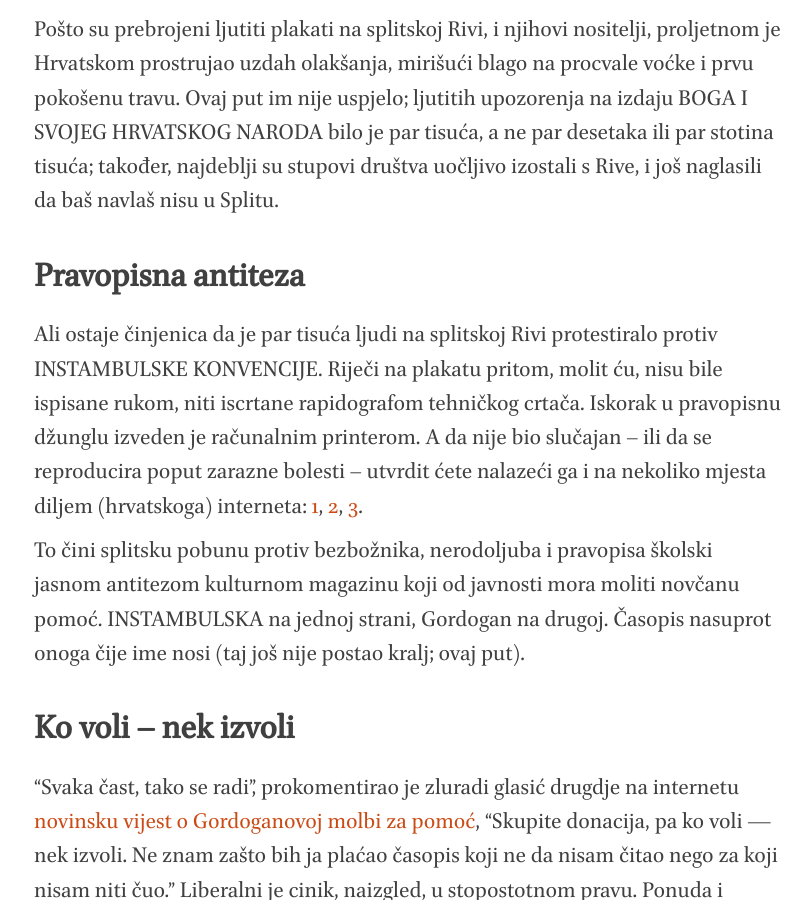
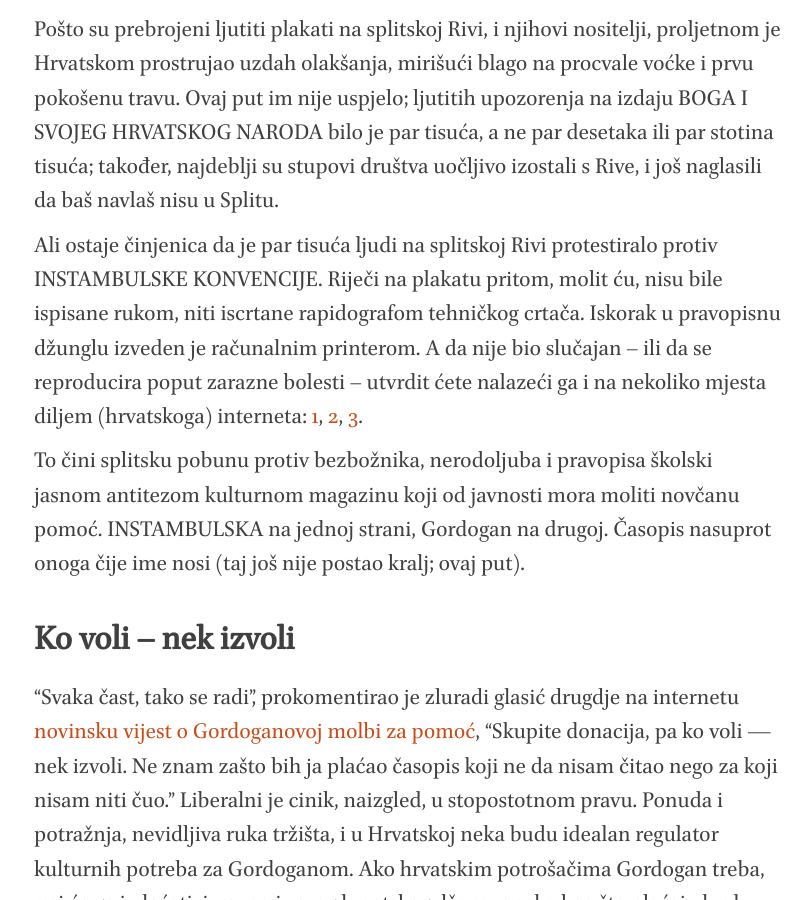
Before and after one commit to nevenjovanovic/nevenjovanovic.github.io, a Jekyll site: the page built from _posts/2018-04-16-instambulska.markdown, in a window 1280 px wide and 900 px high, scrolled down 991 px. Shown: the whole window, without its empty margins (231-1042 px from the left). Built offline with Jekyll 4.4.1, drawn with Linux system fonts in a browser that asks for light colours; nearby versions of some CDN libraries.

Commit message:
Remove second heading

```diff
--- a/_posts/2018-04-16-instambulska.markdown
+++ b/_posts/2018-04-16-instambulska.markdown
@@ -13,7 +13,7 @@
 
 Pošto su prebrojeni ljutiti plakati na splitskoj Rivi, i njihovi nositelji, proljetnom je Hrvatskom prostrujao uzdah olakšanja, mirišući blago na procvale voćke i prvu pokošenu travu. Ovaj put im nije uspjelo; ljutitih upozorenja na izdaju BOGA I SVOJEG HRVATSKOG NARODA bilo je par tisuća, a ne par desetaka ili par stotina tisuća; također, najdeblji su stupovi društva uočljivo izostali s Rive, i još naglasili da baš navlaš nisu u Splitu.
 
-# Pravopisna antiteza
+
 
 Ali ostaje činjenica da je par tisuća ljudi na splitskoj Rivi protestiralo protiv INSTAMBULSKE KONVENCIJE. Riječi na plakatu pritom, molit ću, nisu bile ispisane rukom, niti iscrtane rapidografom tehničkog crtača. Iskorak u pravopisnu džunglu izveden je računalnim printerom. A da nije bio slučajan -- ili da se reproducira poput zarazne bolesti -- utvrdit ćete nalazeći ga i na nekoliko mjesta diljem (hrvatskoga) interneta: [1](https://portal.braniteljski-forum.com/vijesti/hcsp-poziva-na-prosvjedni-skup-protiv-ratifikacije-instambulske-konvencije), [2](https://hrvatskabraniteljskapuckastranka.weebly.com/blog/zeljko-sacic-hrvatski-narode-budimo-spremni-na-aktivan-otpor), [3](
 http://croatia-presse.de/deseci-tisuca-ljudi-protiv-istanbulske-konvencije/).
```
